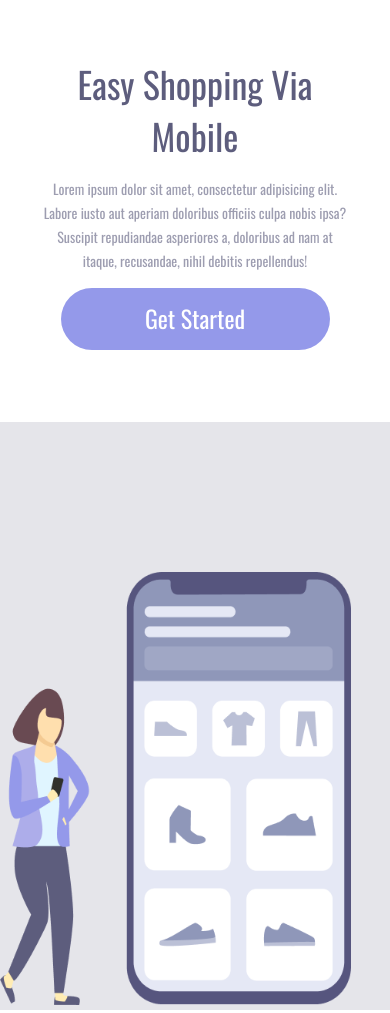
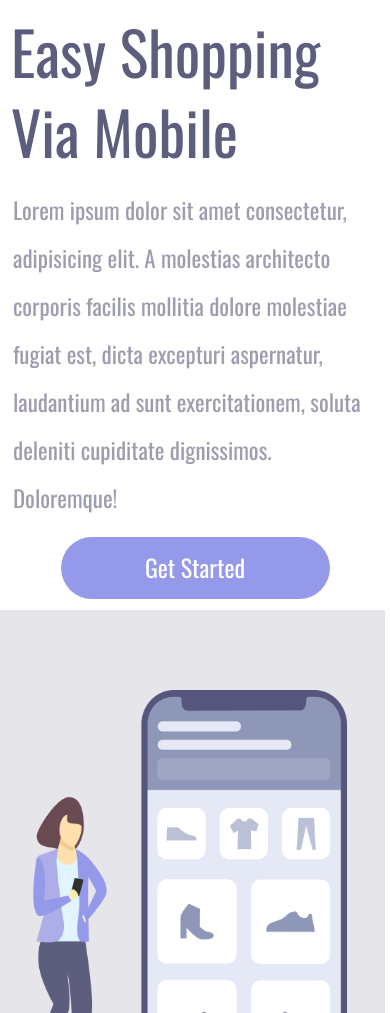
Before and after one commit to davirrocha/Segundo-Projeto-HTML-CSS, a plain HTML site: page index.html in a window 390 px wide. Shown: the top 1013 px of the page. Drawn offline with nearby package versions, Linux system fonts and the light colour scheme.

Commit message:
up-responsive

```diff
--- a/index.html
+++ b/index.html
@@ -8,39 +8,30 @@
     <link rel="preconnect" href="https://fonts.googleapis.com">
     <link rel="preconnect" href="https://fonts.gstatic.com" crossorigin>
     <link href="https://fonts.googleapis.com/css2?family=Oswald:wght@200..700&display=swap" rel="stylesheet">
-    <link rel="icon"
-        href="https://w7.pngwing.com/pngs/833/426/png-transparent-black-shopping-cart-icon-for-free-black-shopping-cart-icon.png">
+    <link rel="icon" href="./img/carrinho-de-compras.png">
     <title>Shop</title>
 </head>
 
 <body>
-    <div class="all">
 
-        <div class="box-left">
-            <h1>Easy Shopping Via Mobile</h1>
-            <p>Lorem ipsum dolor sit amet, consectetur adipisicing elit. Labore iusto aut aperiam doloribus officiis
-                culpa
-                nobis
-                ipsa? Suscipit repudiandae asperiores a, doloribus ad nam at itaque, recusandae, nihil debitis
-                repellendus!
-            </p>
-            <button>Get Started</button>
-        </div>
+    <div class="content">
+        <h1>Easy Shopping Via Mobile</h1>
+        <p>Lorem ipsum dolor sit amet consectetur, adipisicing elit. A molestias architecto corporis facilis
+            mollitia dolore molestiae fugiat est, dicta excepturi aspernatur, laudantium ad sunt exercitationem,
+            soluta deleniti cupiditate dignissimos. Doloremque!</p>
+        <button>Get Started</button>
+    </div>
 
-        <div class="box-right">
+    <div class="box-right">
 
-            <header class="links">
-                <a href="">Home</a>
-                <a href="">Work</a>
-                <a href="">About</a>
-                <a href="">Contact</a>
-            </header>
+        <ul>
+            <li><a href="">Home</a></li>
+            <li><a href="">Work</a></li>
+            <li><a href="">About</a></li>
+            <li><a href="">Contact</a></li>
+        </ul>
 
-            <div class="logo">
-                <img src="./img/mulhercell.png" alt="logo-page">
-            </div>
-
-        </div>
+        <img src="./img/mulhercell.png" alt="logo-page">
 
     </div>
 
--- a/style.css
+++ b/style.css
@@ -5,10 +5,10 @@
     font-family: "Oswald", sans-serif;
 }
 
-.all {
-    width: 100vw;
-    height: 100vh;
-
+ul {
+    display: grid;
+    grid-template-columns: 100px 100px 100px 100px;
+    list-style: none;
 }
 
 .box-right {
@@ -18,9 +18,8 @@
     width: 40%;
     position: absolute;
     right: 5px;
-
+    top: 0;
 }
-
 
 a {
     font-weight: 400;
@@ -31,7 +30,7 @@ a {
     color: #5D5D7D;
     text-decoration: none;
     cursor: pointer;
-
+    position: relative;
 }
 
 a:hover {
@@ -44,20 +43,16 @@ a:active {
 
 }
 
-
-
 img {
     position: relative;
-    top: 25%;
+    /* top: 25%; */
     right: 130px;
-    margin-top: 150px;
+    margin-top: 80px;
 }
 
-.box-left {
+.content {
+    margin: 155px 230px 0 97px;
     display: inline-block;
-    width: 60%;
-    margin: 381px 0px 123px 136px;
-
 }
 
 h1 {
@@ -94,6 +89,7 @@ button {
     background-color: #9499EA;
     border: none;
     box-shadow: 0px 10px 24px 0;
+    cursor: pointer;
 
 }
 
@@ -106,64 +102,46 @@ button:active {
 
 @media screen and (max-width: 900px) {
 
-    .box-left {
+    body {
+        height: 100%;
+    }
+
+    ul {
+        display: none;
+    }
+
+
+
+    .content {
+        display: flex;
+        flex-direction: column;
+        align-items: center;
+        margin: 5px 0;
         width: 100%;
-        height: 50%;
-        margin: 0;
-        padding: 0;
-
+        padding: 6px;
 
     }
 
+    h1 {
+        width: 368px;
+        font-size: 60px;
+    }
+
+    p {
+        width: 364px;
+        font-size: 23px;
+        text-align: left;
+    }
 
     .box-right {
+        position: relative;
         width: 100%;
-        height: auto;
-        display: block;
-        position: static;
 
     }
 
-
     img {
-        position: static;
-        max-width: 90%;
-
+        width: 322px;
+        left: 30px;
     }
 
-
-    header {
-        display: none;
-        /*Faz o header desaparecer*/
-
-    }
-
-
-    h1 {
-        width: auto;
-        font-size: 36px;
-        line-height: 52px;
-        text-align: center;
-        margin: 58px 54px 0px 54px;
-
-    }
-
-
-    p {
-        width: auto;
-        font-size: 14px;
-        line-height: 24px;
-        text-align: center;
-        margin: 15px 40px;
-
-    }
-
-    button {
-        margin: auto;
-        text-align: center;
-        display: block;
-
-    }
-
-
 }
```
Also changed, not shown: img/carrinho-de-compras.png (added).
